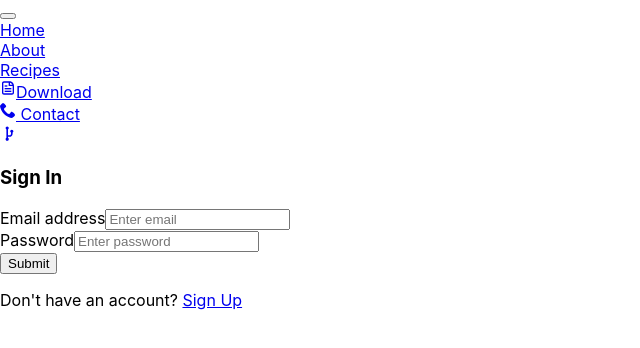
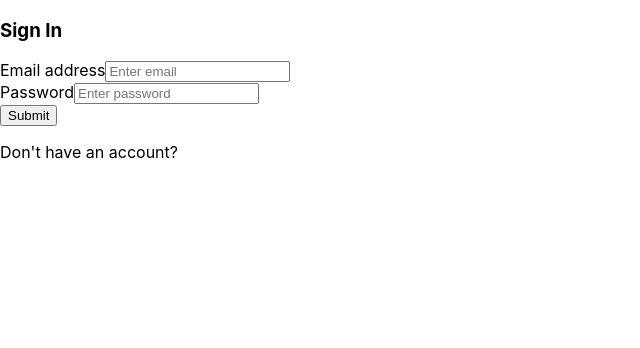
Before and after one commit to SANJANASOLANGA/ReactFoodRecipe, a React (Create React App) app in the folder Client/: page / in a window 1280 px wide. Shown: the top 348 px of the page, without its empty margins (0-640 px from the left). Built offline with nearby package versions, Linux system fonts and the light colour scheme.

Commit message:
Added Contact to Route

```diff
--- a/Client/src/App.js
+++ b/Client/src/App.js
@@ -1,20 +1,20 @@
 import React from 'react'
 import { BrowserRouter as Router, Routes, Route } from 'react-router-dom'
-import WelcomePage from '../src/components/auth/WelcomePage'
 import SignIn from './components/auth/SignIn';
 import SignUp from './components/auth/SignUp';
 import UserDetails from './components/auth/userDetails';
 import NavBar from './components/Navbar';
+import { Contact } from './components/contact/Contact';
 const App = () => {
   return (
       <Router>
         <div>
-          <NavBar />
             <Routes>
               <Route exact path="/" element={<SignIn />} />
               <Route path="/sign-in" element={<SignIn />} />
               <Route path="/sign-up" element={<SignUp />} />
               <Route path="/userDetails" element={<UserDetails />} />
+              <Route path='/contact-us' element={<Contact />} />
             </Routes>
         </div>
       </Router>
```
